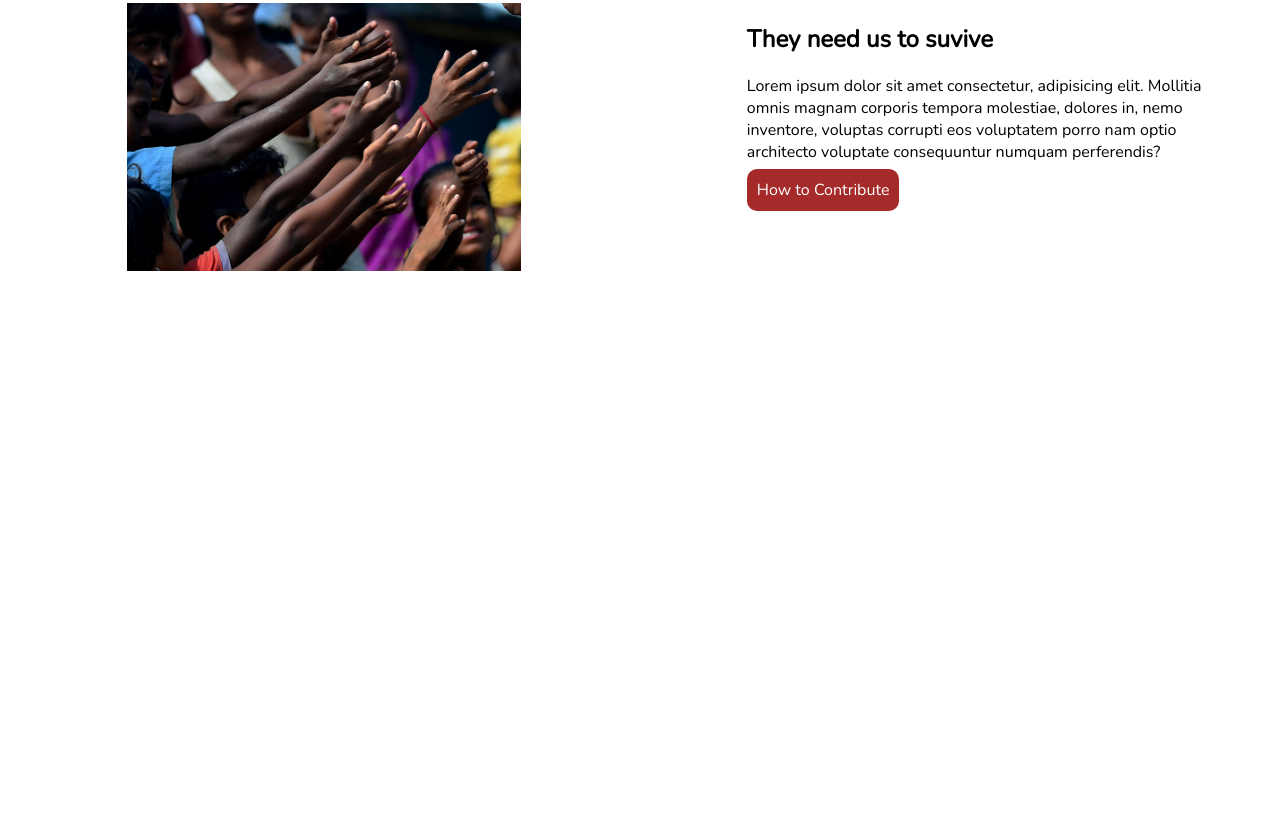
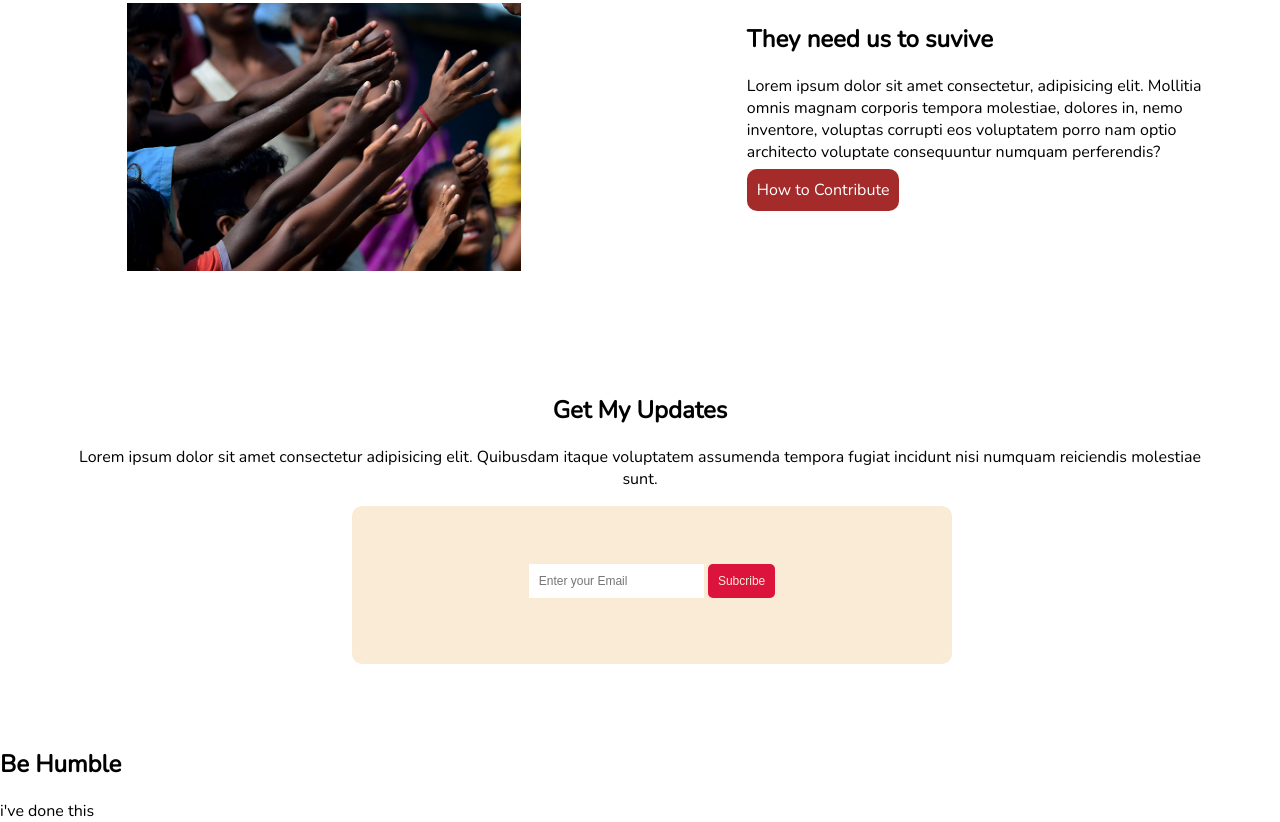
Before and after one commit to ZakariaIqbal/donate_today, a plain HTML site: page index.html in a window 1280 px wide. Shown: the part 2341-3163 px from the top of the page. Before the commit the page ends 2632 px from the top, so only its background shows below. Drawn offline with nearby package versions, Linux system fonts and the light colour scheme.

Commit message:
body done

```diff
--- a/index.html
+++ b/index.html
@@ -107,11 +107,24 @@
         </div>
 
     </section>
-    <section>
+    <section class="my-updates">
+        <div>
+            <h1>Get My Updates</h1>
+            <p>Lorem ipsum dolor sit amet consectetur adipisicing elit. Quibusdam itaque voluptatem assumenda tempora fugiat incidunt nisi numquam reiciendis molestiae sunt.</p>
+        </div>
+        <div id="box">
+            <input type="text" name="Email Address" placeholder="Enter your Email">
+            <button  type="submit">Subcribe</button>
+        </div>
 
 
 
     </section>
 
 </body>
+<footer>
+ <h2>Be Humble</h2>
+ <p> i've done this</p>
+
+</footer>
 </html>
--- a/style.css
+++ b/style.css
@@ -117,3 +117,34 @@ background-color: antiquewhite;
     width: 80%;
     height: 100%;
 }
+.my-updates{
+    padding: 5%;
+
+    text-align: center;
+}
+#box{
+
+    height: 100px;
+    width: 600px;
+    margin-left: 25%;
+    padding-top: 5%;
+    background-color: antiquewhite;
+    border-radius: 10px;
+}
+.my-updates input{
+    font-size: 12px;
+    color: #0b0404;
+    padding: 10px;
+    border: none;
+    outline: none;
+    background-color: white;
+}
+.my-updates button{
+    padding: 10px;
+    color: antiquewhite;
+    font-size: 12px;
+    border: none;
+    border-radius: 5px ;
+    background-color: crimson;
+    cursor: pointer;
+}
```
